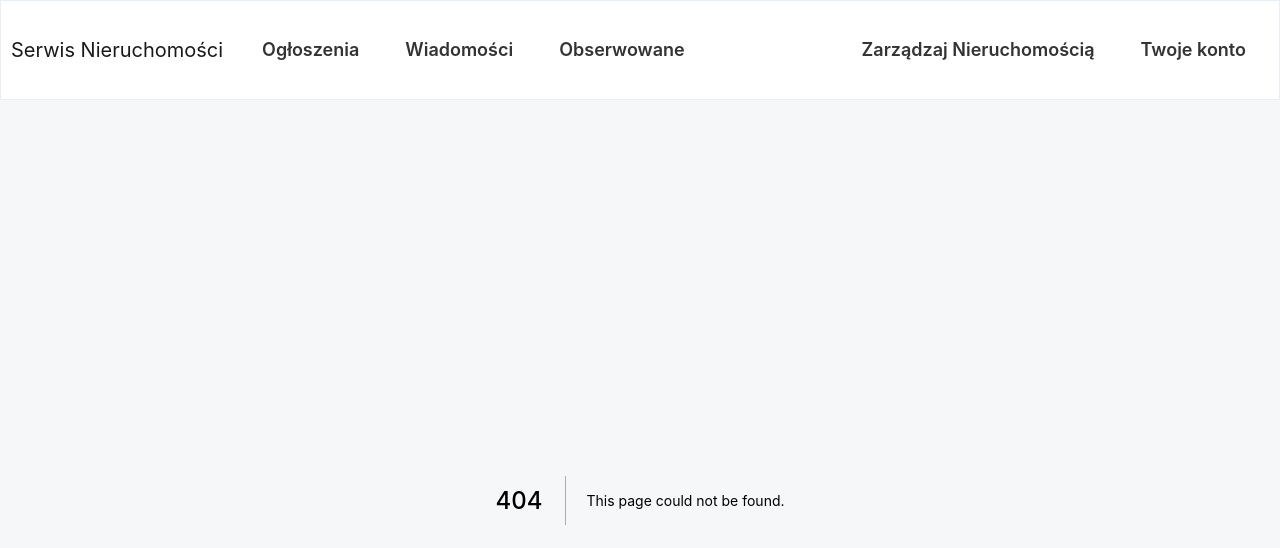
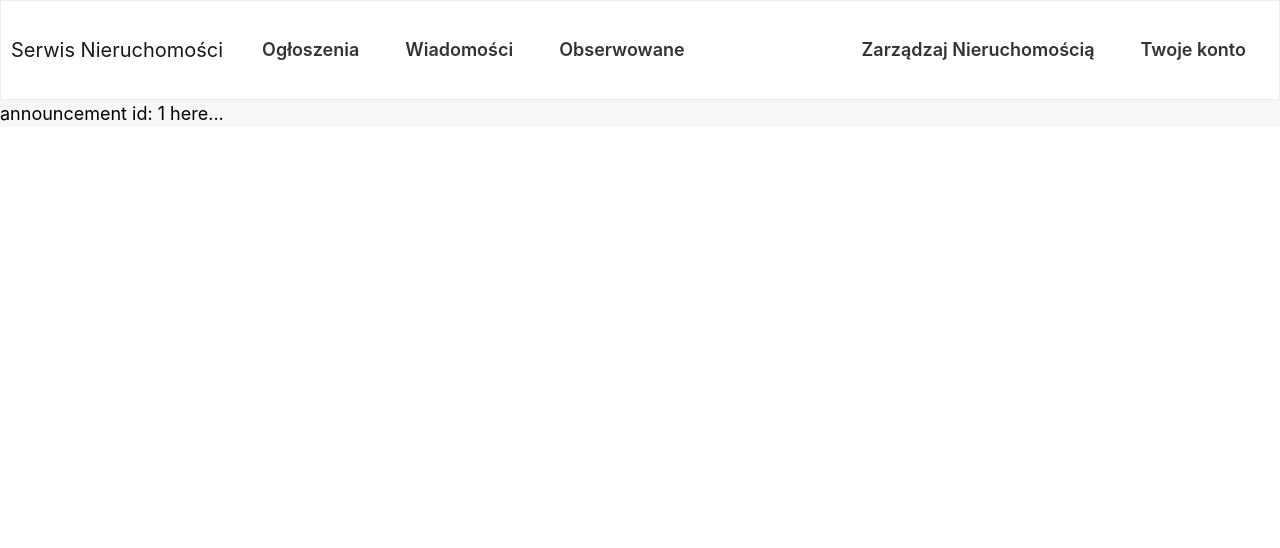
Before and after one commit to KrystianJanas/engineering-work, a Next.js app: page /announcement/1 in a window 1280 px wide. Before the commit this address had no page. Shown: the top 548 px of the page. Built offline with nearby package versions, Linux system fonts and the light colour scheme.

Commit message:
announcement - initial page with queries

```diff
--- /dev/null
+++ b/modules/announcement/components/announcement.tsx
@@ -0,0 +1,18 @@
+import { Spinner } from 'react-bootstrap';
+
+import { useRouter } from 'next/router';
+
+import { Layout } from '~/components/molecules/layout';
+
+export const Announcement = () => {
+  const router = useRouter();
+  if (router.isReady) {
+    return <div>announcement id: {router.query.id} here...</div>;
+  }
+  return (
+    <Layout display="flex" justifyContent="center" alignItems="center">
+      <Spinner animation="border" role="status" />
+    </Layout>
+  );
+};
+export default Announcement;
--- /dev/null
+++ b/modules/announcement/components/index.ts
@@ -0,0 +1 @@
+export * from './announcement';
--- /dev/null
+++ b/pages/announcement/[id].tsx
@@ -0,0 +1,6 @@
+import Announcement from '../../modules/announcement/components/announcement';
+
+export const AnnouncementPage = () => {
+  return <Announcement />;
+};
+export default AnnouncementPage;
```
Also changed, not shown: modules/announcements/components/announcements.tsx (+14 -1 lines), modules/announcement/index.ts (added).
